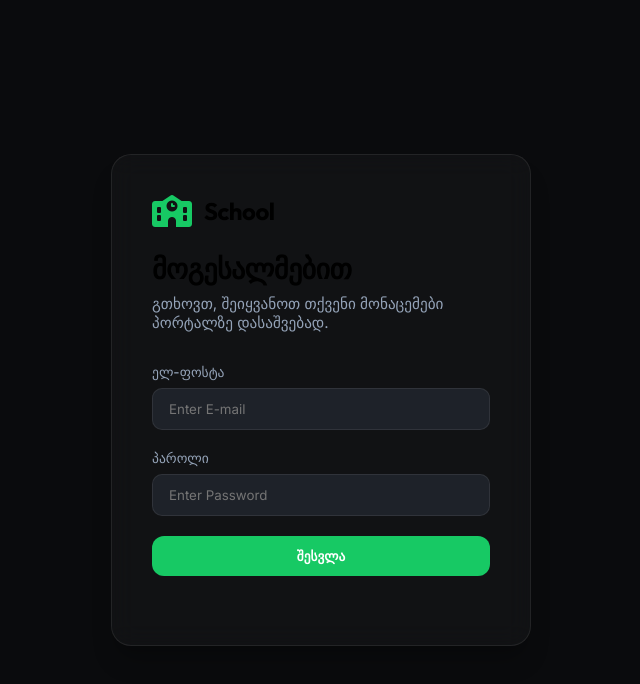
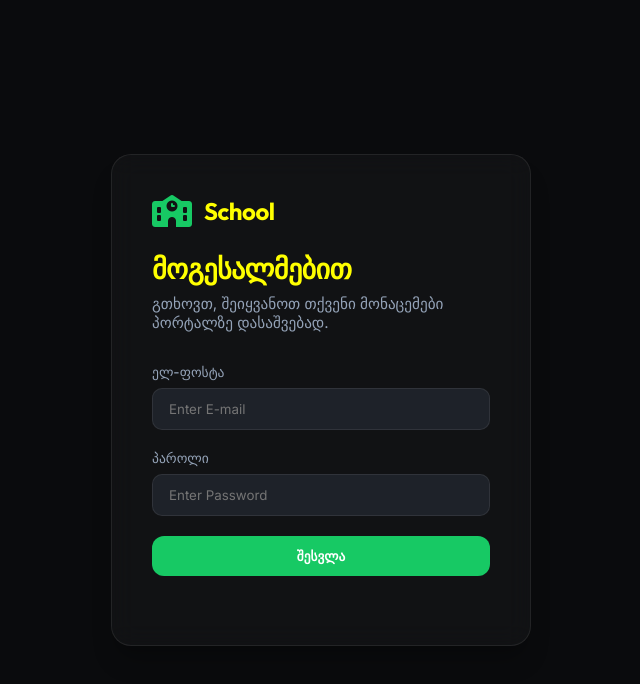
Before and after one commit to Sandro-Dekanosidze/school-webiste, a plain HTML site: page frontend/index.html in a window 1280 px wide. Shown: the whole page, without its empty margins (319-959 px from the left). Drawn offline with Linux system fonts and the light colour scheme.

Commit message:
change text primary

```diff
--- a/frontend/style.css
+++ b/frontend/style.css
@@ -23,7 +23,7 @@
   --bg-card: #15181c; /* Lighter dark for cards */
   --bg-inputs: #1e2229;
 
-  --text-primary: black;
+  --text-primary: yellow;
   --text-secondary: #94a3b8;
   --text-muted: #64748b;
 
```
